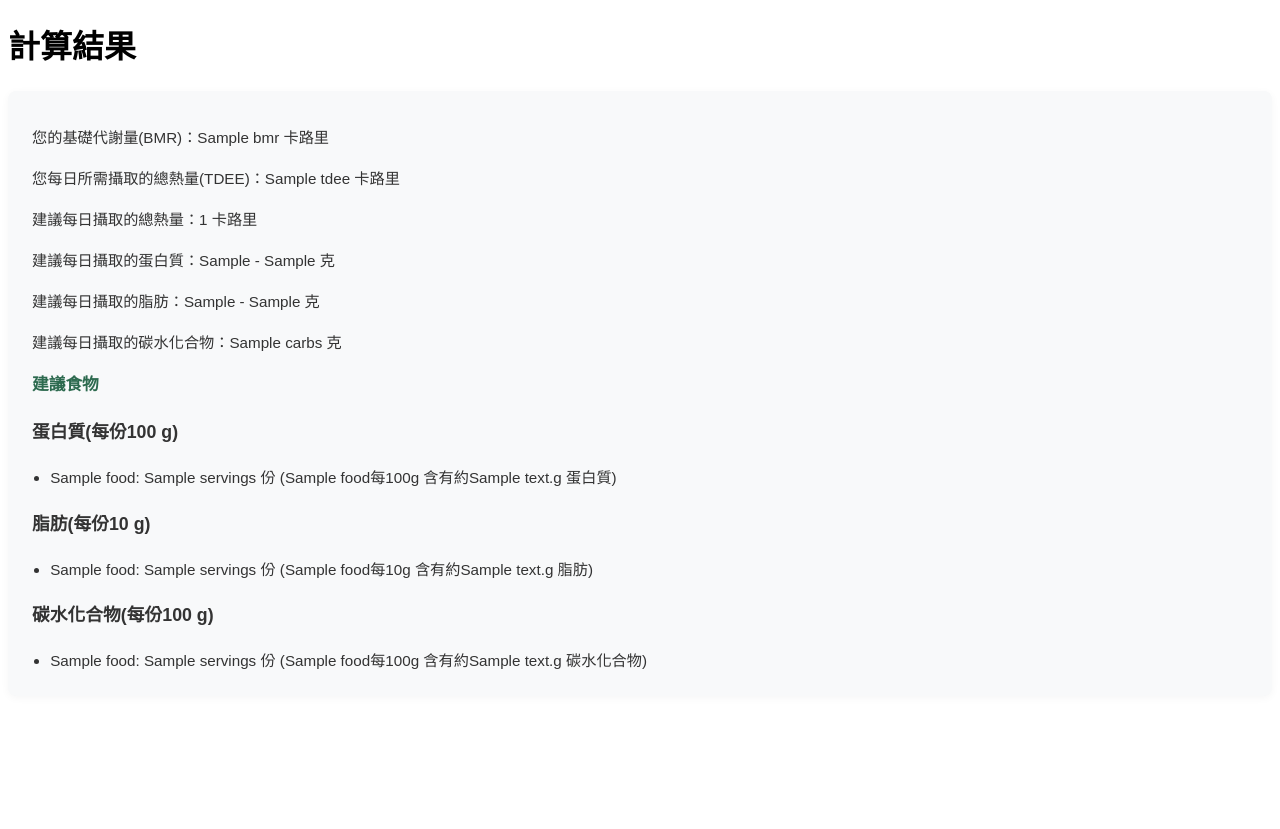
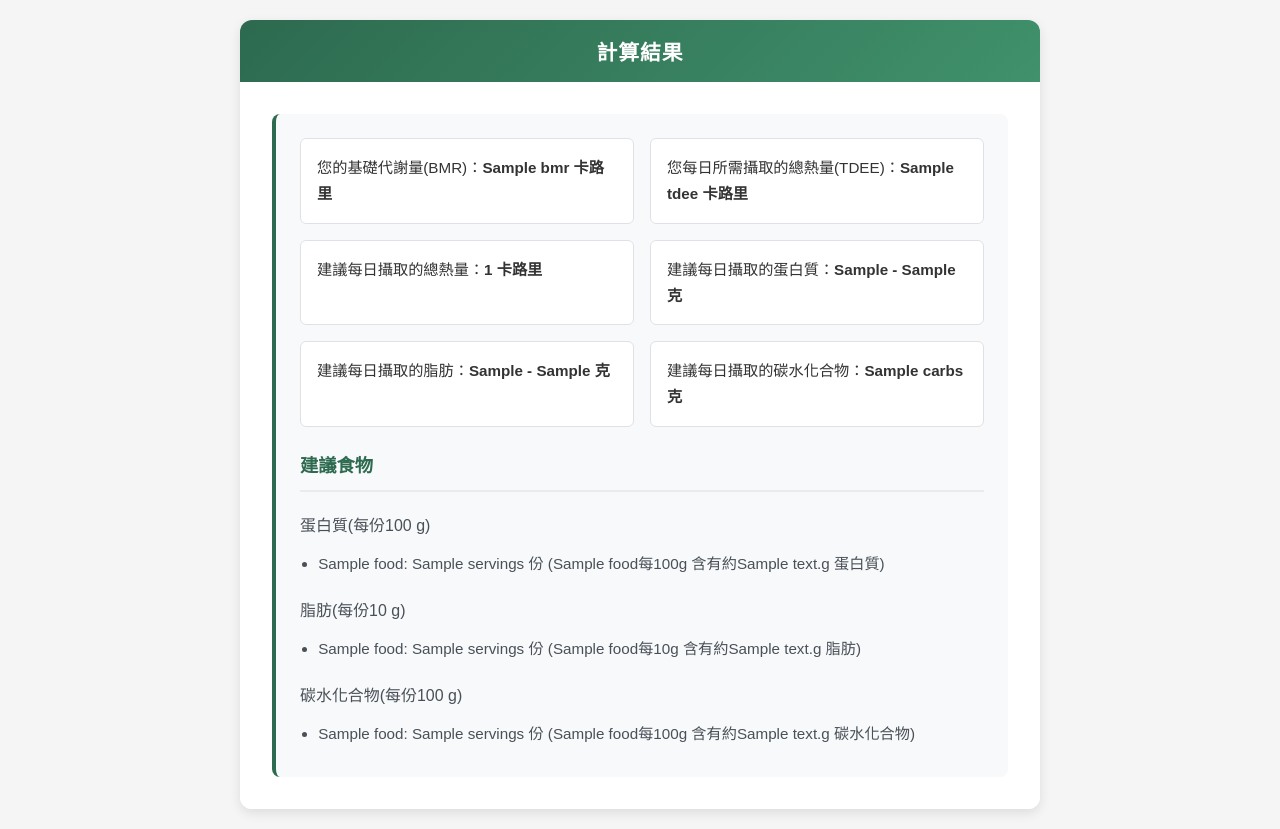
Before and after one commit to lory0617/training-plans, a Flask app: template templates/result_manual.html in a window 1280 px wide. Before the commit the page ends 669 px from the top, so only its background shows below. Run offline with Flask 3, Linux system fonts and the light colour scheme; the template is opened without the code that fills it: most values are stand-ins (such as "Sample title", 1, 10 or a date in 2020).

Commit message:
Update result_manual.html

```diff
--- a/templates/result_manual.html
+++ b/templates/result_manual.html
@@ -4,41 +4,109 @@
   <meta charset="UTF-8">
   <title>計算結果</title>
   <style>
+  body {
+    font-family: 'Noto Sans TC', 'Microsoft JhengHei', Arial, sans-serif;
+    margin: 0;
+    padding: 20px;
+    background-color: #f5f5f5;
+  }
+
+  .container {
+    max-width: 800px;
+    margin: 0 auto;
+    background: white;
+    border-radius: 12px;
+    box-shadow: 0 4px 12px rgba(0,0,0,0.1);
+    overflow: hidden;
+  }
+
+  .result-tag {
+    background: linear-gradient(135deg, #2d6a4f, #40916c);
+    color: white;
+    padding: 16px 24px;
+    margin: 0;
+    font-size: 1.3em;
+    font-weight: 600;
+    text-align: center;
+    letter-spacing: 1px;
+  }
+
+  .result-block {
+    padding: 32px;
+    background: white;
+  }
+
   .nutrition-result {
     font-size: 0.95em;
     color: #333;
     background: #f8f9fa;
     border-radius: 8px;
-    padding: 18px 24px;
-    margin: 24px 0;
-    box-shadow: 0 2px 8px rgba(0,0,0,0.04);
-    font-family: 'Noto Sans TC', 'Microsoft JhengHei', Arial, sans-serif;
+    padding: 24px;
+    margin: 0;
+    border-left: 4px solid #2d6a4f;
     line-height: 1.7;
   }
+
   .nutrition-result h2 {
-    font-size: 1.1em;
-    margin-bottom: 12px;
+    font-size: 1.2em;
+    margin: 24px 0 16px 0;
     color: #2d6a4f;
     font-weight: 600;
+    border-bottom: 2px solid #e9ecef;
+    padding-bottom: 8px;
   }
+
+  .nutrition-result h2:first-of-type {
+    margin-top: 16px;
+  }
+
+  .nutrition-result h3 {
+    font-size: 1.05em;
+    margin: 20px 0 12px 0;
+    color: #495057;
+    font-weight: 500;
+  }
+
   .nutrition-result ul {
     margin: 0 0 0 1.2em;
     padding: 0;
   }
+
   .nutrition-result li {
-    margin-bottom: 4px;
+    margin-bottom: 6px;
+    color: #495057;
+  }
+
+  .basic-info {
+    display: grid;
+    grid-template-columns: repeat(auto-fit, minmax(250px, 1fr));
+    gap: 16px;
+    margin-bottom: 24px;
+  }
+
+  .basic-info p {
+    background: white;
+    padding: 16px;
+    margin: 0;
+    border-radius: 6px;
+    border: 1px solid #dee2e6;
+    font-weight: 500;
   }
   </style>
 </head>
 <body>
-  <h1>計算結果</h1>
-  <div class="nutrition-result">
-    <p>您的基礎代謝量(BMR)：{{ bmr }} 卡路里</p>
-    <p>您每日所需攝取的總熱量(TDEE)：{{ tdee }} 卡路里</p>
-    <p>建議每日攝取的總熱量：{{ total_calories }} 卡路里</p>
-    <p>建議每日攝取的蛋白質：{{ protein_min }} - {{ protein_max }} 克</p>
-    <p>建議每日攝取的脂肪：{{ fat_min }} - {{ fat_max }} 克</p>
-    <p>建議每日攝取的碳水化合物：{{ carbs }} 克</p>
+  <div class="container">
+    <div class="result-tag">計算結果</div>
+    <div class="result-block">
+      <div class="nutrition-result">
+        <div class="basic-info">
+          <p>您的基礎代謝量(BMR)：<strong>{{ bmr }} 卡路里</strong></p>
+          <p>您每日所需攝取的總熱量(TDEE)：<strong>{{ tdee }} 卡路里</strong></p>
+          <p>建議每日攝取的總熱量：<strong>{{ total_calories }} 卡路里</strong></p>
+          <p>建議每日攝取的蛋白質：<strong>{{ protein_min }} - {{ protein_max }} 克</strong></p>
+          <p>建議每日攝取的脂肪：<strong>{{ fat_min }} - {{ fat_max }} 克</strong></p>
+          <p>建議每日攝取的碳水化合物：<strong>{{ carbs }} 克</strong></p>
+        </div>
     <h2>建議食物</h2>
     <h3>蛋白質(每份100 g)</h3>
     <ul>
@@ -57,7 +125,9 @@
       {% for food, servings in carb_foods.items() %}
         <li>{{ food }}: {{ servings }} 份 ({{ food }}每100g 含有約{{ carb_content[food] }}g 碳水化合物)</li>
       {% endfor %}
-    </ul>
+        </ul>
+      </div>
+    </div>
   </div>
 </body>
 </html>
```
